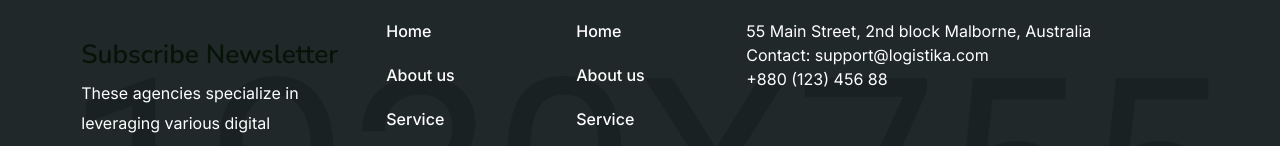
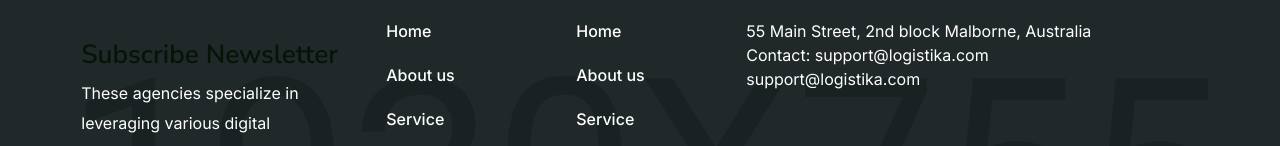
Before and after one commit to HimanProgrammer/Dhyas, a Next.js app: page / in a window 1280 px wide. Shown: the part 3485-3631 px from the top of the page. Built offline with nearby package versions, Linux system fonts and the light colour scheme; a web font is replaced by a local one.

Commit message:
first commit

```diff
--- a/components/footer/Footer.js
+++ b/components/footer/Footer.js
@@ -112,7 +112,7 @@
                 <ul>
                   <li>{content?.locations?.address}</li>
                   <li>{content?.locations?.contact}: {content?.locations?.email}</li>
-                  <li>{content?.locations?.phone}</li>
+                  <li>{content?.locations?.email}</li>
                 </ul>
               </div>
             </div>
```
